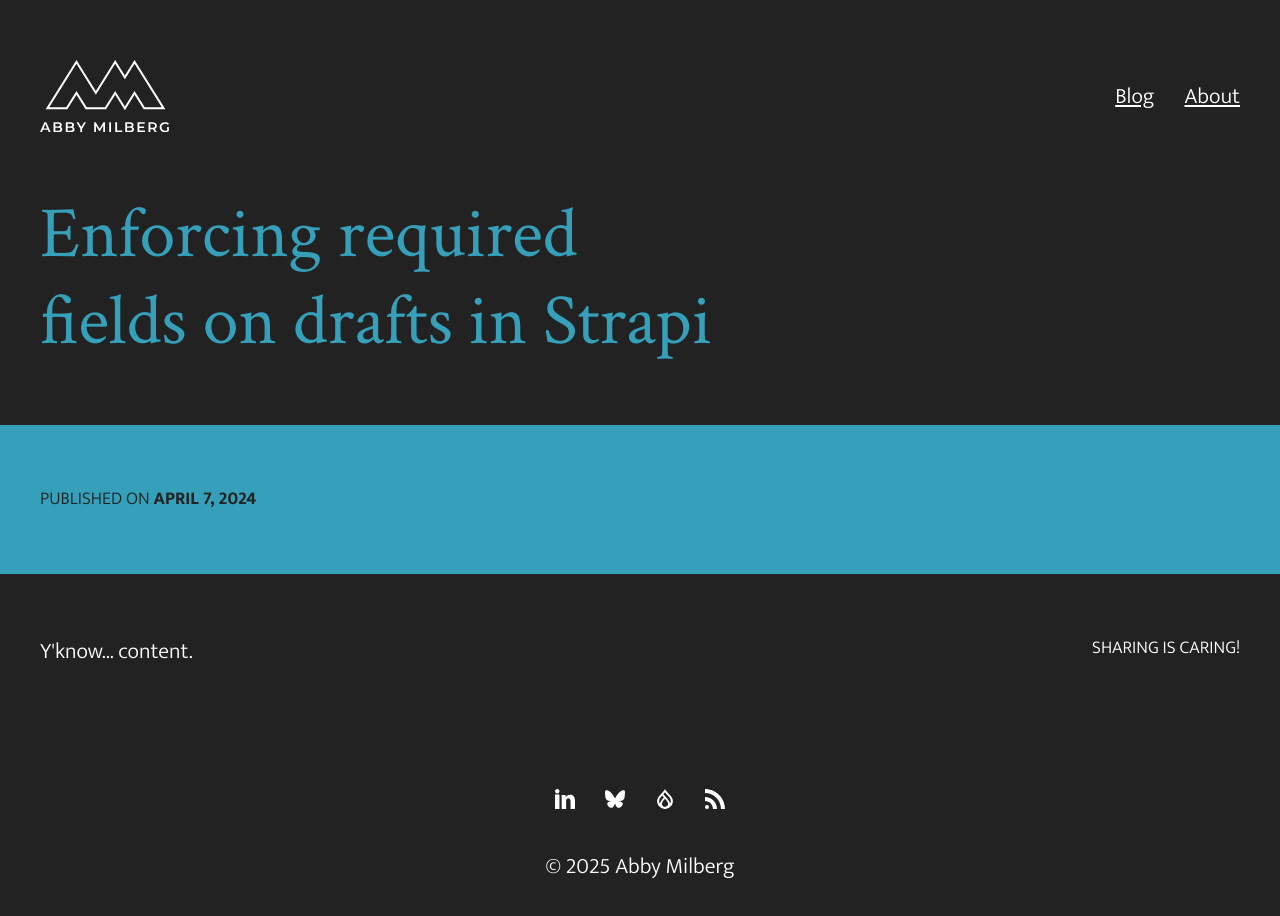
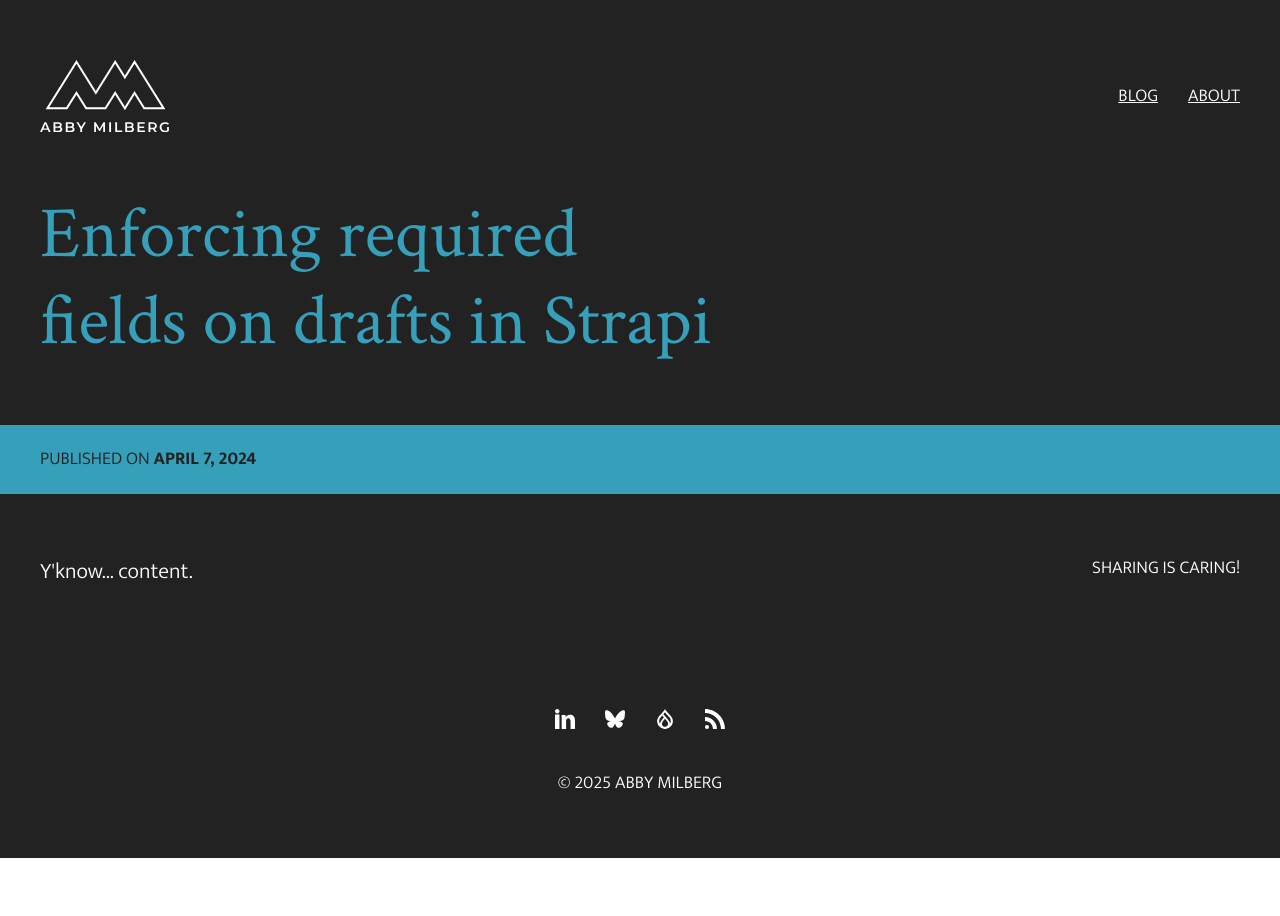
Before and after one commit to Abby805/abby-portfolio, a Next.js app: page /blog/enforcing-required-fields-strapi-drafts in a window 1280 px wide. Shown: the top 916 px of the page. After the commit the page ends 858 px from the top, so only its background shows below. Built offline with nearby package versions, Linux system fonts and the light colour scheme.

Commit message:
misc spacing and typography

```diff
--- a/app/blog/[slug]/page.tsx
+++ b/app/blog/[slug]/page.tsx
@@ -98,18 +98,17 @@ export default async function Blog({ params }) {
         </div>
       </Row>
 
-      <Row color="blue">
+      <Row color="blue" thin>
         <div>
-          <p className={`${blogStyles['blog_date']}`}>
+          <p className={`sidenote ${blogStyles['blog_date']}`}>
             Published on <time dateTime={post.metadata.publishedAt}>{formatDate(post.metadata.publishedAt)}</time>
           </p>
         </div>
       </Row>
       <Row color="black">
-      <div className={`${rowStyles['col-md-4']} ${blogStyles['blog_sidebar']}`}>
-        <p className={`${blogStyles['blog_share']}`}>Sharing is caring!</p>
-
-      </div>
+        <div className={`${rowStyles['col-md-4']} ${blogStyles['blog_sidebar']}`}>
+          <p className={`sidenote ${blogStyles['blog_share']}`}>Sharing is caring!</p>
+        </div>
         <div className={`${rowStyles['col-md-8']} ${blogStyles['blog_body']}`}>
           <article>
             <CustomMDX source={post.content} />
--- a/app/components/BlogCard.tsx
+++ b/app/components/BlogCard.tsx
@@ -20,7 +20,7 @@ const BlogCard: React.FC<BlogCardProps> = ({
         href={href}
       >
         <h3>{title}</h3>
-        <p>{date}</p>
+        <p className="sidenote">{date}</p>
       </Link>
     </article>
   )
--- a/app/components/Header.tsx
+++ b/app/components/Header.tsx
@@ -31,7 +31,7 @@ const Header = () => {
           <ul>
             {navItems.map((item: NavLink) => {
               return (
-                <li key={`header${item.href}`}>
+                <li key={`header${item.href}`} className="sidenote">
                   <Link
                     href={item.href}
                   >
--- a/app/components/Row.tsx
+++ b/app/components/Row.tsx
@@ -6,6 +6,7 @@ type RowProps = {
   color?: 'blue'|'black'
   collapsePadTop?: boolean
   noRowGap?: boolean
+  thin?: boolean
   className?: string
 }
 
@@ -14,6 +15,7 @@ const Row: React.FC<RowProps> = ({
   color,
   collapsePadTop,
   noRowGap,
+  thin,
   className,
   ...props
 }) => {
@@ -24,6 +26,7 @@ const Row: React.FC<RowProps> = ({
         ${color === 'blue' ? rowStyles['row--blue'] : rowStyles['row--black']}
         ${collapsePadTop ? rowStyles['row--pt0'] : ''}
         ${noRowGap ? rowStyles['row--no-rowgap'] : ''}
+        ${thin ? rowStyles['row--thin'] : ''}
         ${className ? className : ''}
       `}
       {...props}
--- a/app/components/SiteFooter.tsx
+++ b/app/components/SiteFooter.tsx
@@ -52,7 +52,7 @@ const SiteFooter = () => {
               )
             })}
           </ul>
-          <p>
+          <p className="sidenote">
             © {new Date().getFullYear()} Abby Milberg
           </p>
         </div>
--- a/app/styles/blog.module.css
+++ b/app/styles/blog.module.css
@@ -1,9 +1,3 @@
-.blog_date,
-.blog_share {
-  text-transform: uppercase;
-  font-size: 1.8rem;
-}
-
 .blog_date time {
   font-weight: var(--font-weight-bold);
 }
@@ -24,6 +18,14 @@
 .blog_sidebar {
   @media (min-width: 960px) {
     grid-column-start: 9;
+    position: relative;
+    margin-top: -2rem;
+    padding-top: 2rem;
+
+    & > p {
+      position: sticky;
+      top: 2rem;
+    }
   }
 }
 
--- a/app/styles/blogCard.module.css
+++ b/app/styles/blogCard.module.css
@@ -28,6 +28,4 @@
 .blog_col p {
   margin-top: auto;
   color: var(--c-gray-md);
-  text-transform: uppercase;
-  font-size: 1.8rem;
 }
--- a/app/styles/global.css
+++ b/app/styles/global.css
@@ -98,6 +98,11 @@ p {
   }
 }
 
+.sidenote {
+  text-transform: uppercase;
+  font-size: 1.8rem;
+}
+
 h1, h2, h3, h4, h5, h6 {
   line-height: 1.2;
   text-wrap: balance;
@@ -138,6 +143,10 @@ h2 {
 
 h2 {
   margin-bottom: 2rem;
+
+  &:not(:first-child) {
+    margin-top: 4rem;
+  }
 }
 
 h2 span,
@@ -184,6 +193,6 @@ code {
 pre code {
   display: block;
   overflow: auto;
-  margin-bottom: 3.6rem;
+  margin: 3.6rem 0;
   padding: 1.8rem;
 }
--- a/app/styles/row.module.css
+++ b/app/styles/row.module.css
@@ -3,6 +3,14 @@
 
   @media (min-width: 960px) {
     padding: 6rem 4rem;
+  }
+}
+
+.row--thin {
+  padding: 1rem 2rem;
+
+  @media (min-width: 960px) {
+    padding: 2rem 4rem;
   }
 }
 
```
